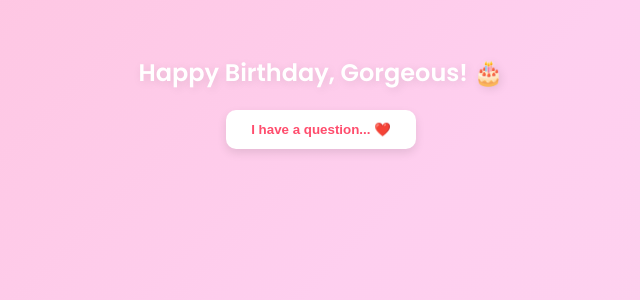
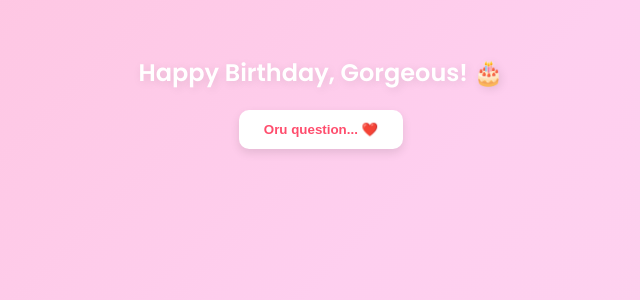
Before and after one commit to Stentorian12/HTML-Project, a Flask app: page / in a window 1280 px wide. Shown: the part 308-608 px from the top of the page, without its empty margins (319-959 px from the left). Run offline with Flask 3, Linux system fonts and the light colour scheme; some libraries are stand-ins or nearby versions.

Commit message:
Update index.html

```diff
--- a/templates/index.html
+++ b/templates/index.html
@@ -70,7 +70,7 @@
 
     <section id="page1" class="page">
         <h1 style="color: white; text-shadow: 2px 2px 10px rgba(0,0,0,0.1);">Happy Birthday, Gorgeous! 🎂</h1>
-        <button class="btn-style" onclick="startExperience()">I have a question... ❤️</button>
+        <button class="btn-style" onclick="startExperience()">Oru question... ❤️</button>
     </section>
 
     <section id="page2" class="page">
@@ -125,7 +125,7 @@
             }, 400);
         });
 
-        const messages = ["My favorite person ever 🌟", "The prettiest girl in Kerala ❤️", "Missing you from Dubai ✈️", "You're my world 🌎", "Happy Birthday Gorgeous! 🎂"];
+        const messages = ["My favorite person ever 🌟", "The prettiest girl ❤️", "I Miss my Baby SO MUCH😘", "ANTE MUTH, ANTE CUTIE PIE✨", "Happy Birthday My Whole life🤞🏽🎂"];
         const occupiedSectors = new Set();
 
         function createFloatingCloud() {
```
